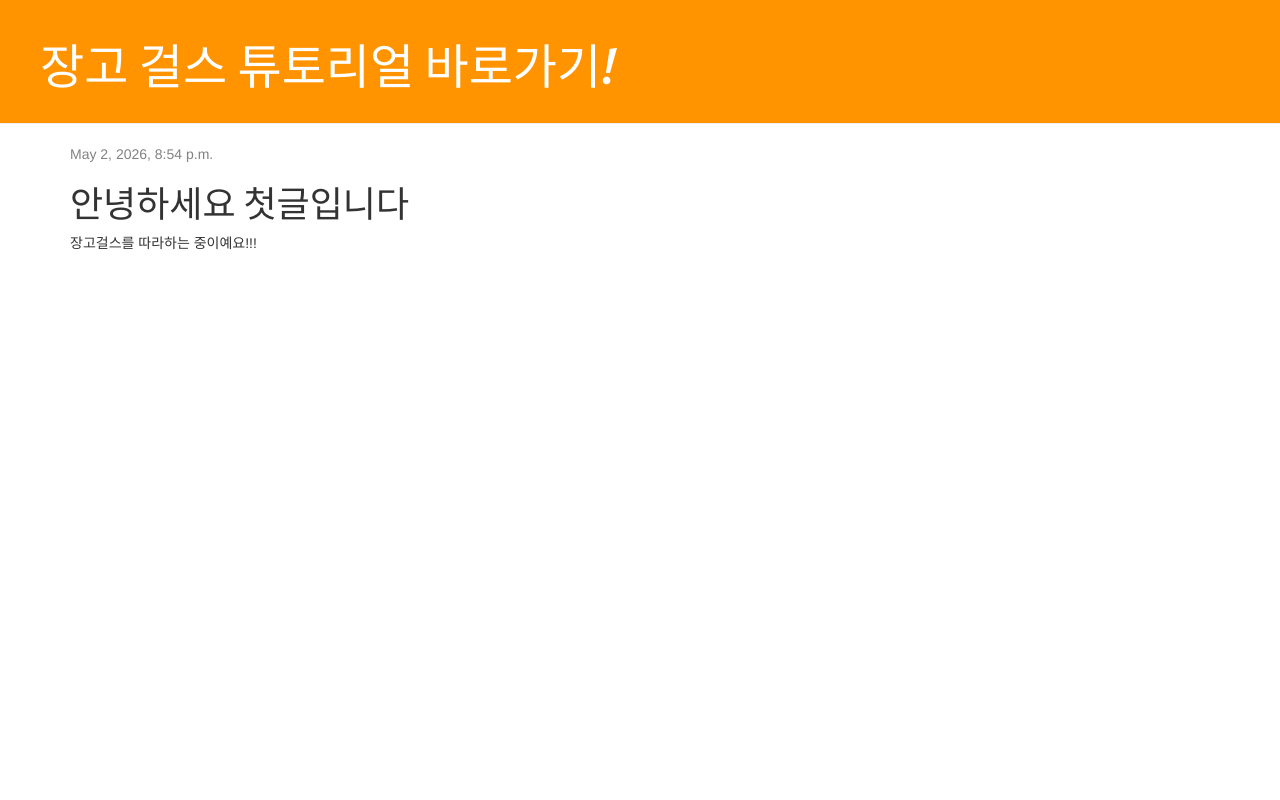
After one commit to unknownamed/Simplifying-code-with-Django-REST-Framework, a Django app: page /post/1/ in a window 1280 px wide. The commit adds this page. Run offline with Django 5.2, Linux system fonts and the light colour scheme; data comes from the database, SQL or seed files in the repository; some libraries are stand-ins or nearby versions.

Commit message:
update : 5/3일까지 실습한 내용

```diff
--- /dev/null
+++ b/blog/static/css/blog.css
@@ -0,0 +1,56 @@
+h1 a {
+    color: #FCA205;
+    font-family: 'Lobster';
+}
+
+body {
+    padding-left: 15px;
+}
+
+.page-header {
+    background-color: #ff9400;
+    margin-top: 0;
+    margin-left: -15px;
+    padding: 20px 20px 20px 40px;
+}
+
+.page-header h1, .page-header h1 a, .page-header h1 a:visited, .page-header h1 a:active {
+    color: #ffffff;
+    font-size: 36pt;
+    text-decoration: none;
+}
+
+.content {
+    margin-left: 40px;
+}
+
+h1, h2, h3, h4 {
+    font-family: 'Lobster', cursive;
+}
+
+.date {
+    color: #828282;
+}
+
+.save {
+    float: right;
+}
+
+.post-form textarea, .post-form input {
+    width: 100%;
+}
+
+.top-menu, .top-menu:hover, .top-menu:visited {
+    color: #ffffff;
+    float: right;
+    font-size: 26pt;
+    margin-right: 20px;
+}
+
+.post {
+    margin-bottom: 70px;
+}
+
+.post h1 a, .post h1 a:visited {
+    color: #000000;
+}
--- /dev/null
+++ b/blog/templates/blog/base.html
@@ -0,0 +1,23 @@
+{% load static %}
+<html>
+    <head>
+        <title>황대겸의 Blog</title>
+        <link rel="stylesheet" href="//maxcdn.bootstrapcdn.com/bootstrap/3.2.0/css/bootstrap.min.css">
+        <link rel="stylesheet" href="//maxcdn.bootstrapcdn.com/bootstrap/3.2.0/css/bootstrap-theme.min.css">
+        <link rel="stylesheet" href="{% static 'css/blog.css' %}">
+        <link href="//fonts.googleapis.com/css?family=Lobster&subset=latin,latin-ext" rel="stylesheet" type="text/css">
+    </head>
+    <body>
+        <div class="page-header">
+            <h1><a href="https://tutorial.djangogirls.org/ko/">장고 걸스 튜토리얼 바로가기!</a></h1>
+        </div>
+        <div class="content container">
+            <div class="row">
+                <div class="col-md-8">
+                {% block content %}
+                {% endblock %}
+                </div>
+            </div>
+        </div>
+    </body>
+</html>
--- /dev/null
+++ b/blog/templates/blog/post_detail.html
@@ -0,0 +1,13 @@
+{% extends 'blog/base.html' %}
+
+{% block content %}
+    <div class="post">
+        {% if post.published_date %}
+            <div class="date">
+                {{ post.published_date }}
+            </div>
+        {% endif %}
+        <h1>{{ post.title }}</h1>
+        <p>{{ post.text|linebreaksbr }}</p>
+    </div>
+{% endblock %}
--- a/blog/urls.py
+++ b/blog/urls.py
@@ -1,6 +1,9 @@
 from django.urls import re_path # url 함수 쓰려고 -> url함수 사라짐 -> re_path함수 사용
 from . import views # 같은 경로의 views.py에 선언되어있는 post_list사용하려고
+from django.urls import path #path 함수 쓰려고
+
 
 urlpatterns = [ #url패턴 -> 정규식으로 추가
     re_path(r'^$', views.post_list, name='post_list'), #post_list라는 view에서 실제 url처리
+    path('post/<int:pk>/', views.post_detail, name='post_detail'), #정수로구성된 pk값이 오면 -> view에 선언된 post_detail함수 호출
 ]
--- a/blog/views.py
+++ b/blog/views.py
@@ -1,10 +1,14 @@
-from django.shortcuts import render
+from django.shortcuts import render, get_object_or_404
 
 # Create your views here.
 from .models import Post #다른 models.py에 선언된 Post 클래스 가져오기(동일한 디렉토리는 .py안 붙여도됨)
 from django.utils import timezone #now() 함수를 통해 현재시간보다 이전에 게시된 글들을 필터링하기위해
 
 def post_list(request):
-        posts = Post.objects.filter(published_date__lte=timezone.now()).order_by('published_date')
+        posts = Post.objects.all().order_by('-published_date')
         #{'posts' : post} -> key-value 형식으로 'posts'는 템플릿 내에서 쓸 이름이고 posts는 위의 SQL로 조회된 내용이다.
         return render(request, 'blog/post_list.html',  {'posts': posts}) #blog/post_list.html을 렌더함수가 브라우저에 반환해줌
+
+def post_detail(request, pk):
+        post = get_object_or_404(Post, pk=pk)
+        return render(request, 'blog/post_detail.html', {'post': post})
--- a/mysite/settings.py
+++ b/mysite/settings.py
@@ -25,7 +25,7 @@ SECRET_KEY = 'django-insecure-p+^&3j*cy__e$7g7e&)18b+5or@mda(tw(3-9&k=%)2=al8!)!
 # SECURITY WARNING: don't run with debug turned on in production!
 DEBUG = True
 
-ALLOWED_HOSTS = ['ghkdeorua1234.pythonanywhere.com'] #로컬에서 서버 배포했을때를 고려해서 바꿔주기
+ALLOWED_HOSTS = ['ghkdeorua1234.pythonanywhere.com', '127.0.0.1'] #로컬에서 서버 배포했을때를 고려해서 바꿔주기
 
 
 # Application definition
```
Also changed, not shown: blog/templates/blog/post_list.html (+10 -15 lines).
